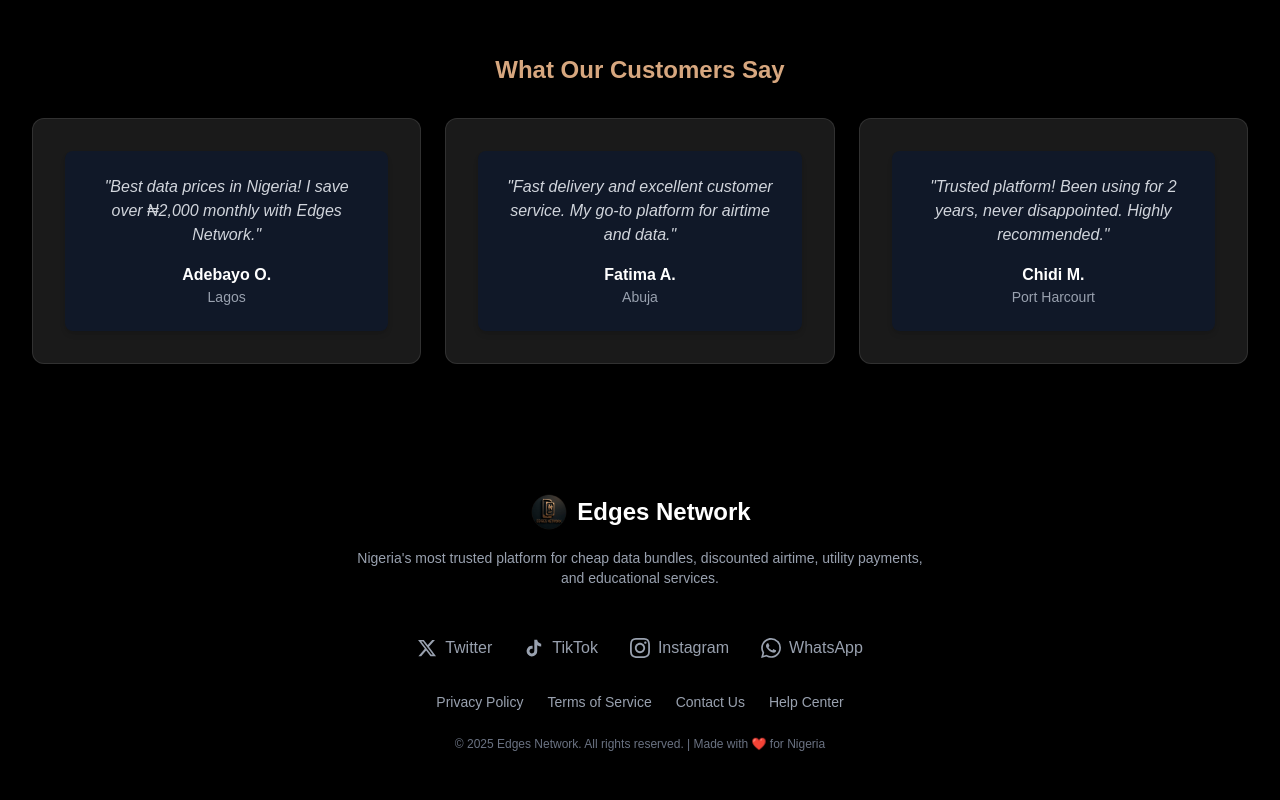
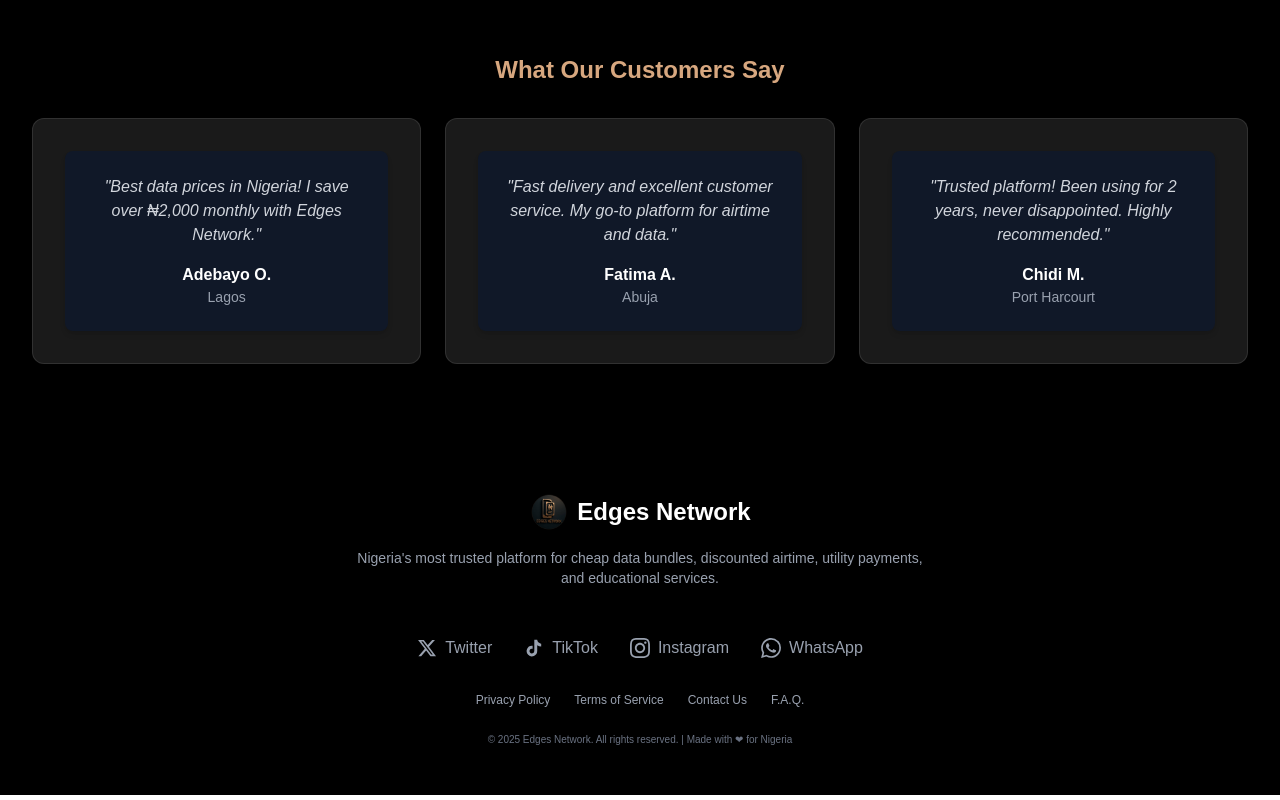
Before and after one commit to Edges-Enterprise/Edges_LandingPage, a Next.js app: page / in a window 1280 px wide. Shown: the part 1972-2772 px from the top of the page. Built offline with nearby package versions, Linux system fonts and the light colour scheme.

Commit message:
footer adjusted

```diff
--- a/src/components/Footer.tsx
+++ b/src/components/Footer.tsx
@@ -17,8 +17,8 @@
             <h3 className="text-2xl font-bold ">Edges Network</h3>
           </div>
           <p className="text-gray-400 max-w-xl mx-auto text-sm py-4">
-            Nigeria's most trusted platform for cheap data bundles, discounted
-            airtime, utility payments, and educational services.
+            Nigeria&apos;s most trusted platform for cheap data bundles,
+            discounted airtime, utility payments, and educational services.
           </p>
         </div>
 
@@ -37,7 +37,7 @@
           ))}
         </div>
 
-        <div className="flex justify-center space-x-6 text-sm text-gray-400 mb-6">
+        <div className="flex justify-center space-x-6 text-xs text-gray-400 mb-6">
           <Link href="/privacy" className="hover:text-white transition-colors">
             Privacy Policy
           </Link>
@@ -48,12 +48,13 @@
             Contact Us
           </Link>
           <Link href="/help" className="hover:text-white transition-colors">
-            Help Center
+            F.A.Q.
           </Link>
         </div>
 
-        <p className="text-gray-500 text-xs">
-          © 2025 Edges Network. All rights reserved. | Made with ❤️ for Nigeria
+        <p className="text-gray-500 text-[10px]">
+          &copy; 2025 Edges Network. All rights reserved. | Made with &#10084;
+          for Nigeria
         </p>
       </div>
     </footer>
```
